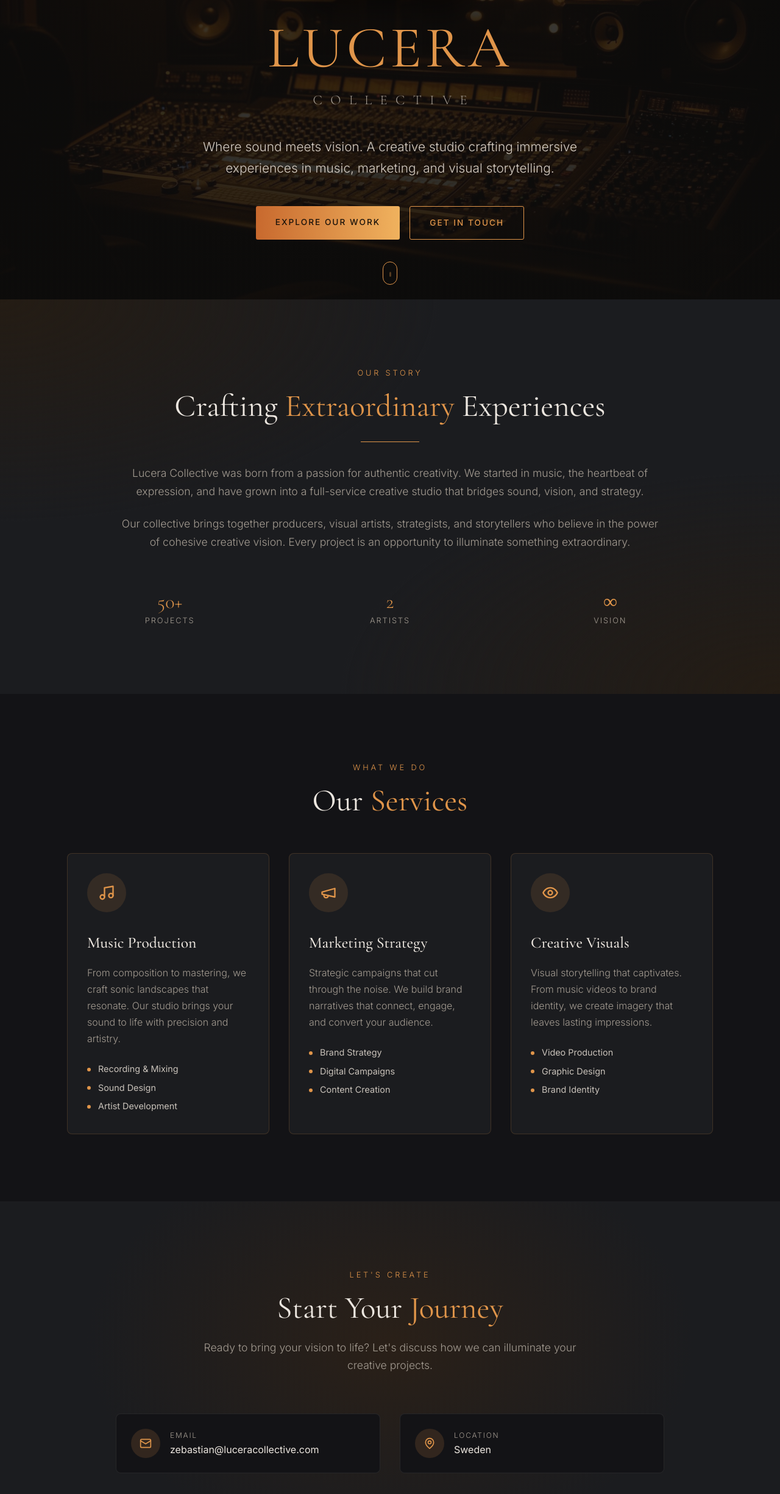
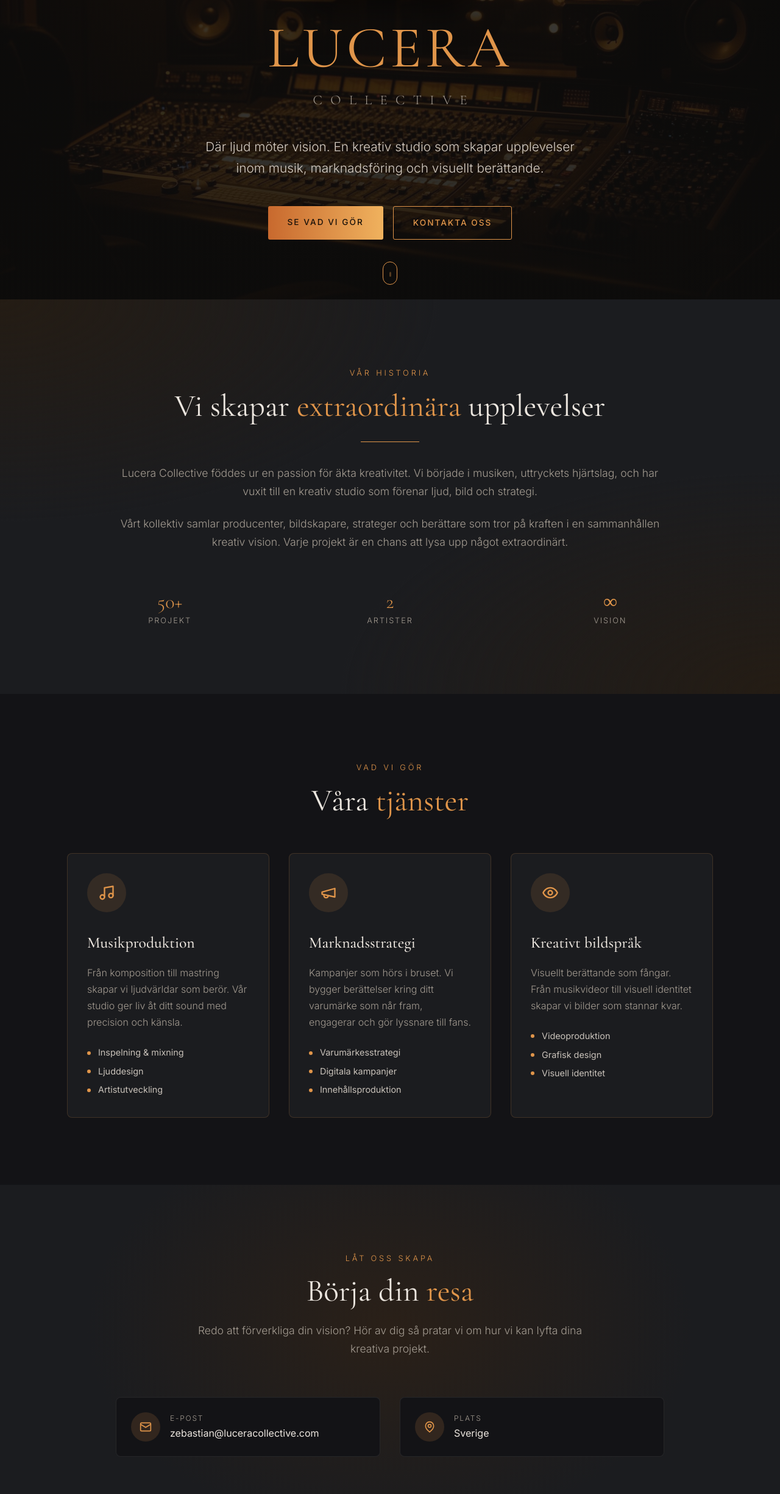
Before and after one commit to LuceraCollectiveAdmin/Lucera-Collective-Website, a plain HTML site: page index.html in a window 1280 px wide. Shown: the part 309-2759 px from the top of the page at 61% size. Drawn offline with nearby package versions, Linux system fonts and the light colour scheme.

Commit message:
Add files via upload

```diff
--- a/index.html
+++ b/index.html
@@ -1,10 +1,10 @@
 <!DOCTYPE html>
-<html lang="en">
+<html lang="sv">
 <head>
   <meta charset="UTF-8">
   <meta name="viewport" content="width=device-width, initial-scale=1.0">
   <title>Lucera Collective</title>
-  <meta name="description" content="Where sound meets vision. A creative studio crafting immersive experiences in music, marketing, and visual storytelling.">
+  <meta name="description" content="Där ljud möter vision. En kreativ studio som skapar upplevelser inom musik, marknadsföring och visuellt berättande.">
   <link rel="preconnect" href="https://fonts.googleapis.com">
   <link href="https://fonts.googleapis.com/css2?family=Cormorant+Garamond:wght@300;400;500;600&family=Inter:wght@300;400;500&display=swap" rel="stylesheet">
   <style>
@@ -156,23 +156,25 @@
 <body>
 
   <div class="topbar over-hero" id="nav">
-    <button class="burger" aria-label="Open menu" aria-expanded="false" aria-controls="drawer"><span></span><span></span><span></span></button>
+    <button class="burger" aria-label="Öppna menyn" aria-expanded="false" aria-controls="drawer"><span></span><span></span><span></span></button>
     <a href="index.html" class="brand">LUCERA</a>
   </div>
   <div class="menu-overlay"></div>
-  <aside class="drawer" id="drawer" aria-label="Menu">
-    <p class="drawer-label">Menu</p>
+  <aside class="drawer" id="drawer" aria-label="Meny">
+    <p class="drawer-label">Meny</p>
     <ul>
-      <li><a href="index.html" class="active">Home</a></li>
-      <li><a href="index.html#about">About</a></li>
-      <li><a href="index.html#services">Services</a></li>
-      <li><a href="artists.html">Artists</a></li>
-      <li><a href="index.html#contact">Contact</a></li>
+      <li><a href="index.html" class="active">Hem</a></li>
+      <li><a href="index.html#about">Om oss</a></li>
+      <li><a href="index.html#services">Tjänster</a></li>
+      <li><a href="artists.html">Artister</a></li>
+      <li><a href="blueprint.html">Blueprint</a></li>
+      <li><a href="index.html#contact">Kontakt</a></li>
+      <li><a href="konto.html">Mitt konto</a></li>
     </ul>
     <div class="drawer-foot">
       <a href="mailto:zebastian@luceracollective.com">zebastian@luceracollective.com</a>
       <a href="https://www.instagram.com/luceracollective" target="_blank" rel="noopener">Instagram</a>
-      <div class="drawer-legal"><a href="privacy.html">Privacy</a><a href="terms.html">Terms</a></div>
+      <div class="drawer-legal"><a href="privacy.html">Integritet</a><a href="terms.html">Villkor</a></div>
     </div>
   </aside>
 
@@ -181,25 +183,25 @@
       <img src="images/hero-collage.jpg" alt="Lucera Collective" class="hero-img" onerror="this.style.display='none'">
       <h1>LUCERA</h1>
       <p class="sub">COLLECTIVE</p>
-      <p class="tagline">Where sound meets vision. A creative studio crafting immersive experiences in music, marketing, and visual storytelling.</p>
+      <p class="tagline">Där ljud möter vision. En kreativ studio som skapar upplevelser inom musik, marknadsföring och visuellt berättande.</p>
       <div class="actions">
-        <a href="#services" class="btn btn-primary">Explore our work</a>
-        <a href="#contact" class="btn btn-outline">Get in touch</a>
+        <a href="#services" class="btn btn-primary">Se vad vi gör</a>
+        <a href="#contact" class="btn btn-outline">Kontakta oss</a>
       </div>
     </div>
-    <a href="#about" class="scroll-hint" aria-label="Scroll down"></a>
+    <a href="#about" class="scroll-hint" aria-label="Scrolla ner"></a>
   </header>
 
   <section id="about" class="about">
     <div class="container">
-      <p class="eyebrow">Our Story</p>
-      <h2>Crafting <span class="gold">Extraordinary</span> Experiences</h2>
+      <p class="eyebrow">Vår historia</p>
+      <h2>Vi skapar <span class="gold">extraordinära</span> upplevelser</h2>
       <div class="divider"></div>
-      <p class="body">Lucera Collective was born from a passion for authentic creativity. We started in music, the heartbeat of expression, and have grown into a full-service creative studio that bridges sound, vision, and strategy.</p>
-      <p class="body">Our collective brings together producers, visual artists, strategists, and storytellers who believe in the power of cohesive creative vision. Every project is an opportunity to illuminate something extraordinary.</p>
+      <p class="body">Lucera Collective föddes ur en passion för äkta kreativitet. Vi började i musiken, uttryckets hjärtslag, och har vuxit till en kreativ studio som förenar ljud, bild och strategi.</p>
+      <p class="body">Vårt kollektiv samlar producenter, bildskapare, strateger och berättare som tror på kraften i en sammanhållen kreativ vision. Varje projekt är en chans att lysa upp något extraordinärt.</p>
       <div class="stats">
-        <div class="stat"><div class="val">50+</div><div class="label">Projects</div></div>
-        <div class="stat"><div class="val">2</div><div class="label">Artists</div></div>
+        <div class="stat"><div class="val">50+</div><div class="label">Projekt</div></div>
+        <div class="stat"><div class="val">2</div><div class="label">Artister</div></div>
         <div class="stat"><div class="val">∞</div><div class="label">Vision</div></div>
       </div>
     </div>
@@ -208,27 +210,27 @@
   <section id="services" class="services">
     <div class="container">
       <div class="section-head">
-        <p class="eyebrow">What we do</p>
-        <h2>Our <span class="gold">Services</span></h2>
+        <p class="eyebrow">Vad vi gör</p>
+        <h2>Våra <span class="gold">tjänster</span></h2>
       </div>
       <div class="cards">
         <div class="card">
           <div class="icon"><svg viewBox="0 0 24 24"><path d="M9 18V5l12-2v13"/><circle cx="6" cy="18" r="3"/><circle cx="18" cy="16" r="3"/></svg></div>
-          <h3>Music Production</h3>
-          <p>From composition to mastering, we craft sonic landscapes that resonate. Our studio brings your sound to life with precision and artistry.</p>
-          <ul><li>Recording &amp; Mixing</li><li>Sound Design</li><li>Artist Development</li></ul>
+          <h3>Musikproduktion</h3>
+          <p>Från komposition till mastring skapar vi ljudvärldar som berör. Vår studio ger liv åt ditt sound med precision och känsla.</p>
+          <ul><li>Inspelning &amp; mixning</li><li>Ljuddesign</li><li>Artistutveckling</li></ul>
         </div>
         <div class="card">
           <div class="icon"><svg viewBox="0 0 24 24"><path d="m3 11 18-5v12L3 14v-3z"/><path d="M11.6 16.8a3 3 0 1 1-5.8-1.6"/></svg></div>
-          <h3>Marketing Strategy</h3>
-          <p>Strategic campaigns that cut through the noise. We build brand narratives that connect, engage, and convert your audience.</p>
-          <ul><li>Brand Strategy</li><li>Digital Campaigns</li><li>Content Creation</li></ul>
+          <h3>Marknadsstrategi</h3>
+          <p>Kampanjer som hörs i bruset. Vi bygger berättelser kring ditt varumärke som når fram, engagerar och gör lyssnare till fans.</p>
+          <ul><li>Varumärkesstrategi</li><li>Digitala kampanjer</li><li>Innehållsproduktion</li></ul>
         </div>
         <div class="card">
           <div class="icon"><svg viewBox="0 0 24 24"><path d="M2 12s3-7 10-7 10 7 10 7-3 7-10 7-10-7-10-7Z"/><circle cx="12" cy="12" r="3"/></svg></div>
-          <h3>Creative Visuals</h3>
-          <p>Visual storytelling that captivates. From music videos to brand identity, we create imagery that leaves lasting impressions.</p>
-          <ul><li>Video Production</li><li>Graphic Design</li><li>Brand Identity</li></ul>
+          <h3>Kreativt bildspråk</h3>
+          <p>Visuellt berättande som fångar. Från musikvideor till visuell identitet skapar vi bilder som stannar kvar.</p>
+          <ul><li>Videoproduktion</li><li>Grafisk design</li><li>Visuell identitet</li></ul>
         </div>
       </div>
     </div>
@@ -236,17 +238,17 @@
 
   <section id="contact" class="contact">
     <div class="container">
-      <p class="eyebrow">Let's create</p>
-      <h2>Start Your <span class="gold">Journey</span></h2>
-      <p class="lead">Ready to bring your vision to life? Let's discuss how we can illuminate your creative projects.</p>
+      <p class="eyebrow">Låt oss skapa</p>
+      <h2>Börja din <span class="gold">resa</span></h2>
+      <p class="lead">Redo att förverkliga din vision? Hör av dig så pratar vi om hur vi kan lyfta dina kreativa projekt.</p>
       <div class="contact-cards">
         <a href="mailto:zebastian@luceracollective.com" class="contact-card">
           <div class="icon"><svg viewBox="0 0 24 24"><rect x="2" y="4" width="20" height="16" rx="2"/><path d="m22 7-10 6L2 7"/></svg></div>
-          <div><div class="label">Email</div><div class="value">zebastian@luceracollective.com</div></div>
+          <div><div class="label">E-post</div><div class="value">zebastian@luceracollective.com</div></div>
         </a>
         <div class="contact-card">
           <div class="icon"><svg viewBox="0 0 24 24"><path d="M20 10c0 6-8 12-8 12s-8-6-8-12a8 8 0 0 1 16 0Z"/><circle cx="12" cy="10" r="3"/></svg></div>
-          <div><div class="label">Location</div><div class="value">Sweden</div></div>
+          <div><div class="label">Plats</div><div class="value">Sverige</div></div>
         </div>
       </div>
       <div class="socials">
@@ -258,8 +260,8 @@
   <footer>
     <div class="container">
       <span class="logo" style="font-size:1.3rem">LUCERA</span>
-      <span>© <span id="year"></span> Lucera Collective. All rights reserved.</span>
-      <div class="footer-links"><a href="privacy.html">Privacy</a><a href="terms.html">Terms</a></div>
+      <span>© <span id="year"></span> Lucera Collective. Alla rättigheter förbehållna.</span>
+      <div class="footer-links"><a href="privacy.html">Integritet</a><a href="terms.html">Villkor</a></div>
     </div>
   </footer>
 
@@ -273,7 +275,7 @@
   <script>
     (function () {
       const body = document.body, btn = document.querySelector('.burger');
-      const setOpen = (open) => { body.classList.toggle('menu-open', open); btn.setAttribute('aria-expanded', open); btn.setAttribute('aria-label', open ? 'Close menu' : 'Open menu'); };
+      const setOpen = (open) => { body.classList.toggle('menu-open', open); btn.setAttribute('aria-expanded', open); btn.setAttribute('aria-label', open ? 'Stäng menyn' : 'Öppna menyn'); };
       btn.addEventListener('click', () => setOpen(!body.classList.contains('menu-open')));
       document.querySelector('.menu-overlay').addEventListener('click', () => setOpen(false));
       document.querySelectorAll('.drawer a').forEach(a => a.addEventListener('click', () => setOpen(false)));
```
